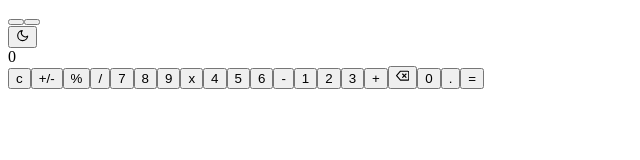
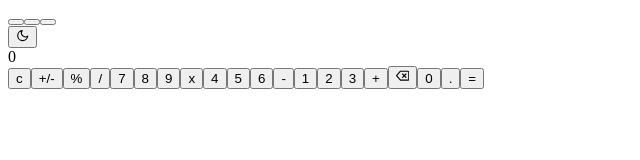
Before and after one commit to Ali-Umed/Calculator, a React (Vite) app: page / in a window 1280 px wide. Shown: the top 160 px of the page, without its empty margins (0-640 px from the left). Built offline with nearby package versions, Linux system fonts and the light colour scheme.

Commit message:
feature add another theme for dark and light

```diff
--- a/src/App.tsx
+++ b/src/App.tsx
@@ -183,7 +183,7 @@ export default function App() {
 
   return (
     <div
-      className={`flex flex-col justify-center items-center h-screen transition-all duration-500  ${
+      className={`flex flex-col justify-center items-center h-screen transition-all duration-1000  ${
         darkMode ? "bg-[#201e1e]" : "bg-teal-50"
       }`}
     >
@@ -200,6 +200,12 @@ export default function App() {
             lightColor="bg-lime-50"
             darkColor="bg-[#130909]"
             onClick={() => handleColorChange("bg-lime-50", "bg-[#130909]")}
+          />
+          <ColorButton
+            lightColor="bg-emerald-50"
+            darkColor="bg-blue-950"
+            darkMode={darkMode}
+            onClick={() => handleColorChange("bg-emerald-50", "bg-blue-950")}
           />
         </div>
 
```
